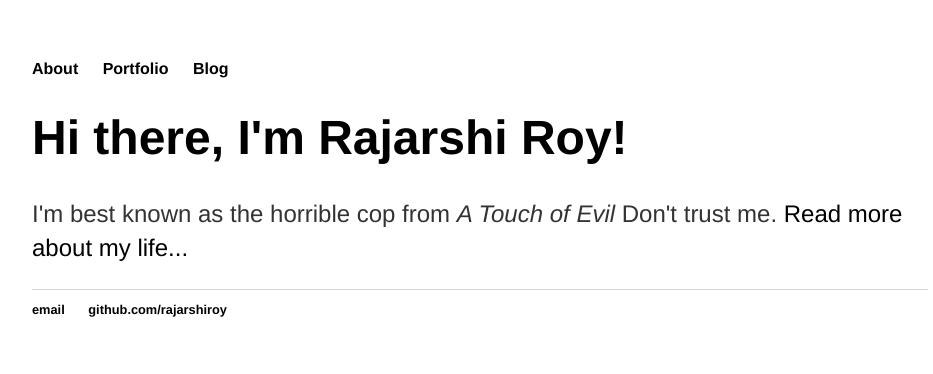
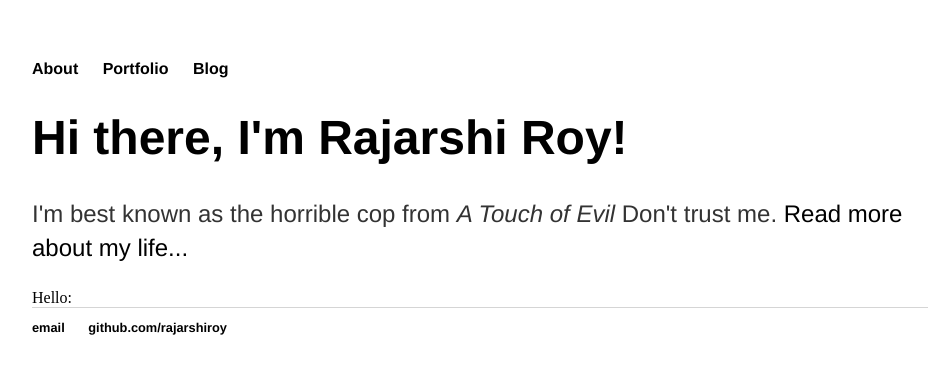
Before and after one commit to rajarshiroy/rajarshiroy.github.io, a Jekyll site: the page built from index.html, in a window 1280 px wide. Shown: the top 374 px of the page, without its empty margins (160-1093 px from the left). Built offline with Jekyll 4.4.1, drawn with Linux system fonts in a browser that asks for light colours.

Commit message:
Update index.html

```diff
--- a/index.html
+++ b/index.html
@@ -7,5 +7,5 @@ title: Rajarshi Roy
 	<p>I'm best known as the horrible cop from <em>A Touch of Evil</em> Don't trust me. <a href="/about">Read more about my life...</a></p>
 </div>
 
-
-{{ #blah | markdownify }}
+Hello:
+{{ blah #blah | markdownify }}
```
